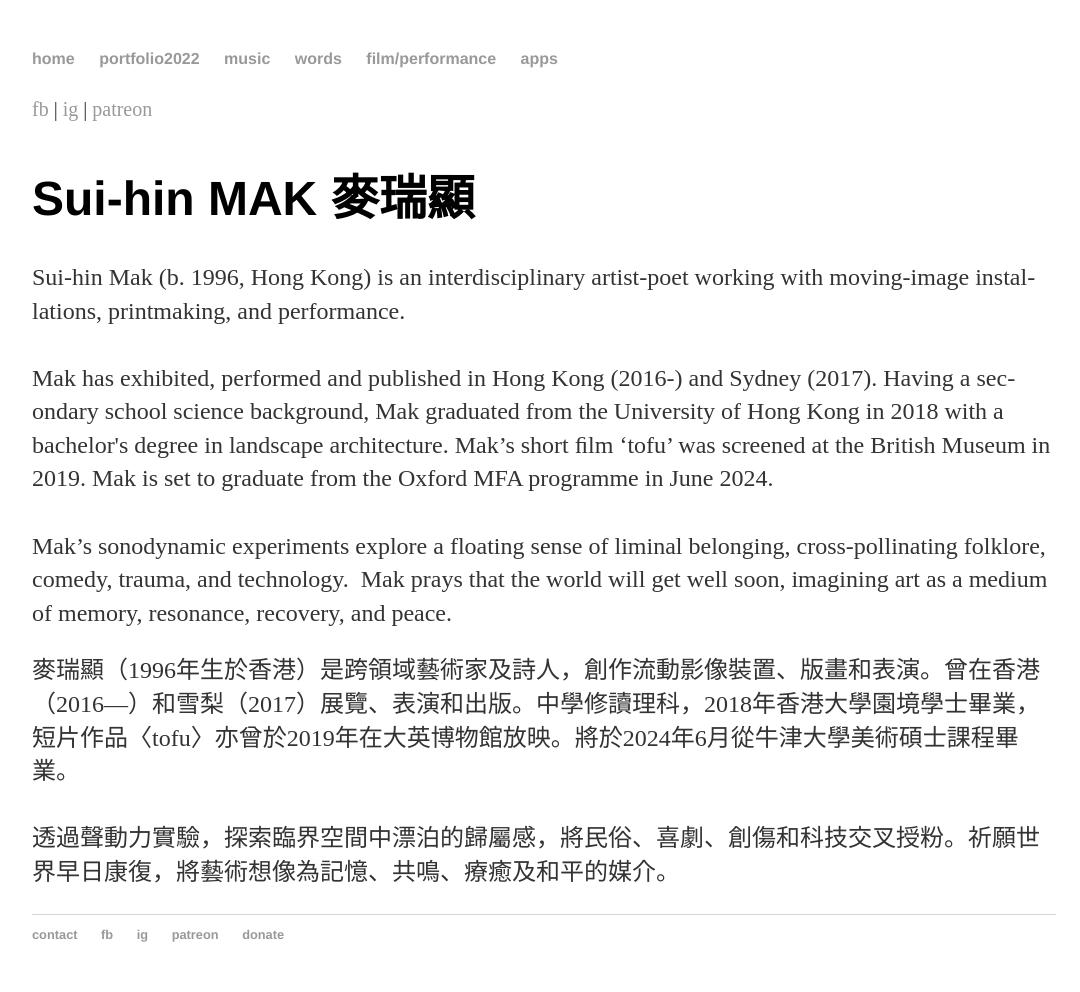
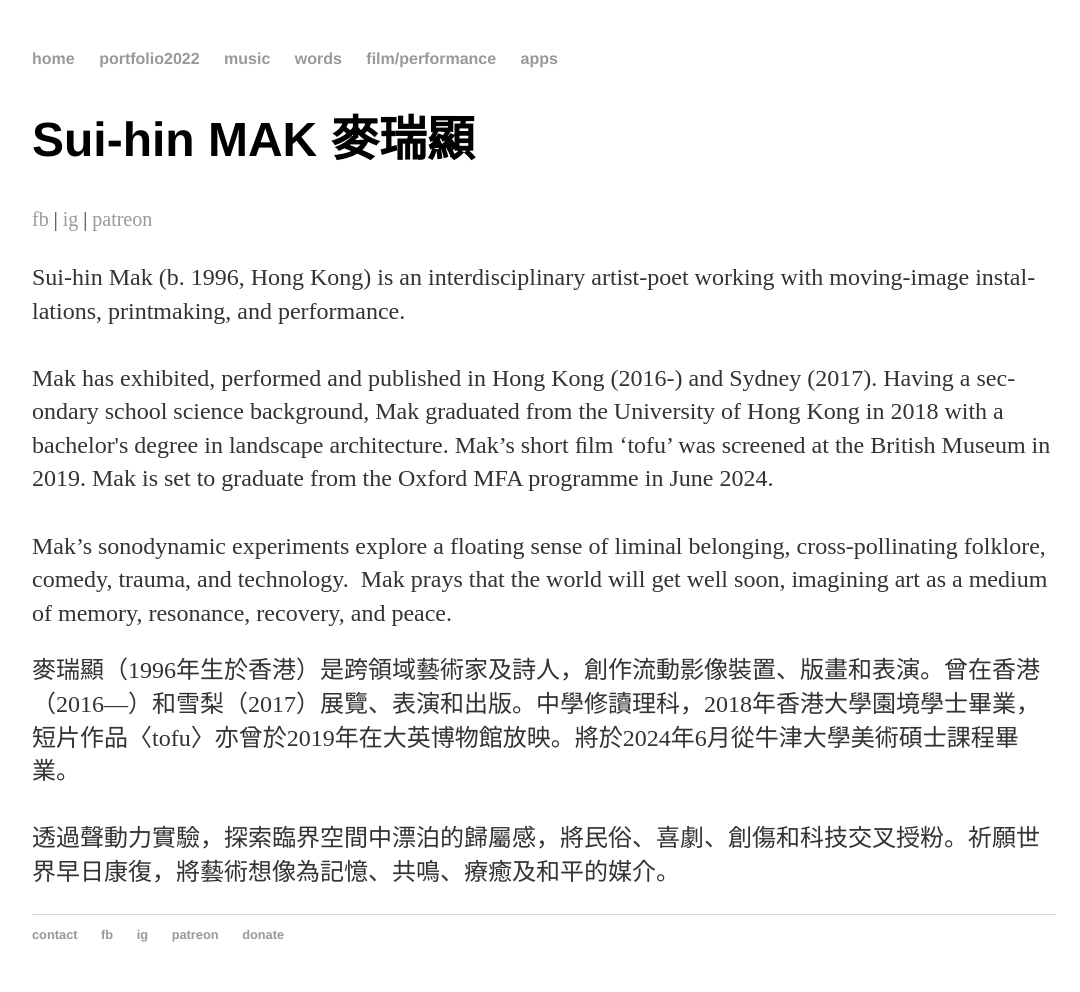
Before and after one commit to maksuihin/maksuihin.github.io, a Jekyll site: the page built from index.html, in a window 1280 px wide. Shown: the whole page, without its empty margins (96-1176 px from the left). Built offline with Jekyll 4.4.1, drawn with Linux system fonts in a browser that asks for light colours.

Commit message:
Update index.html

```diff
--- a/index.html
+++ b/index.html
@@ -3,13 +3,14 @@ layout: default
 title: Sui-hin MAK 麥瑞顯
 ---
     		<div class="blurb">
-        		<p><small>
+
+        		<h1>Sui-hin MAK <span lang="zh" style="white-space: nowrap;">麥瑞顯</span></h1>
+			<!--BA(Landscape Studies) HKU; MFA Oxford (2024)</br>-->
+			<p><small>
     <a href="https://www.facebook.com/suihinmak">fb</a> |
     <a href="https://www.instagram.com/maksuihin/">ig</a> |
     <a href="https://www.patreon.com/maksuihin">patreon</a>
-</small><br></p>
-        		<h1>Sui-hin MAK <span lang="zh" style="white-space: nowrap;">麥瑞顯</span></h1>
-			<!--BA(Landscape Studies) HKU; MFA Oxford (2024)</br>-->
+</small></p>
 			<p>
 
 
```
